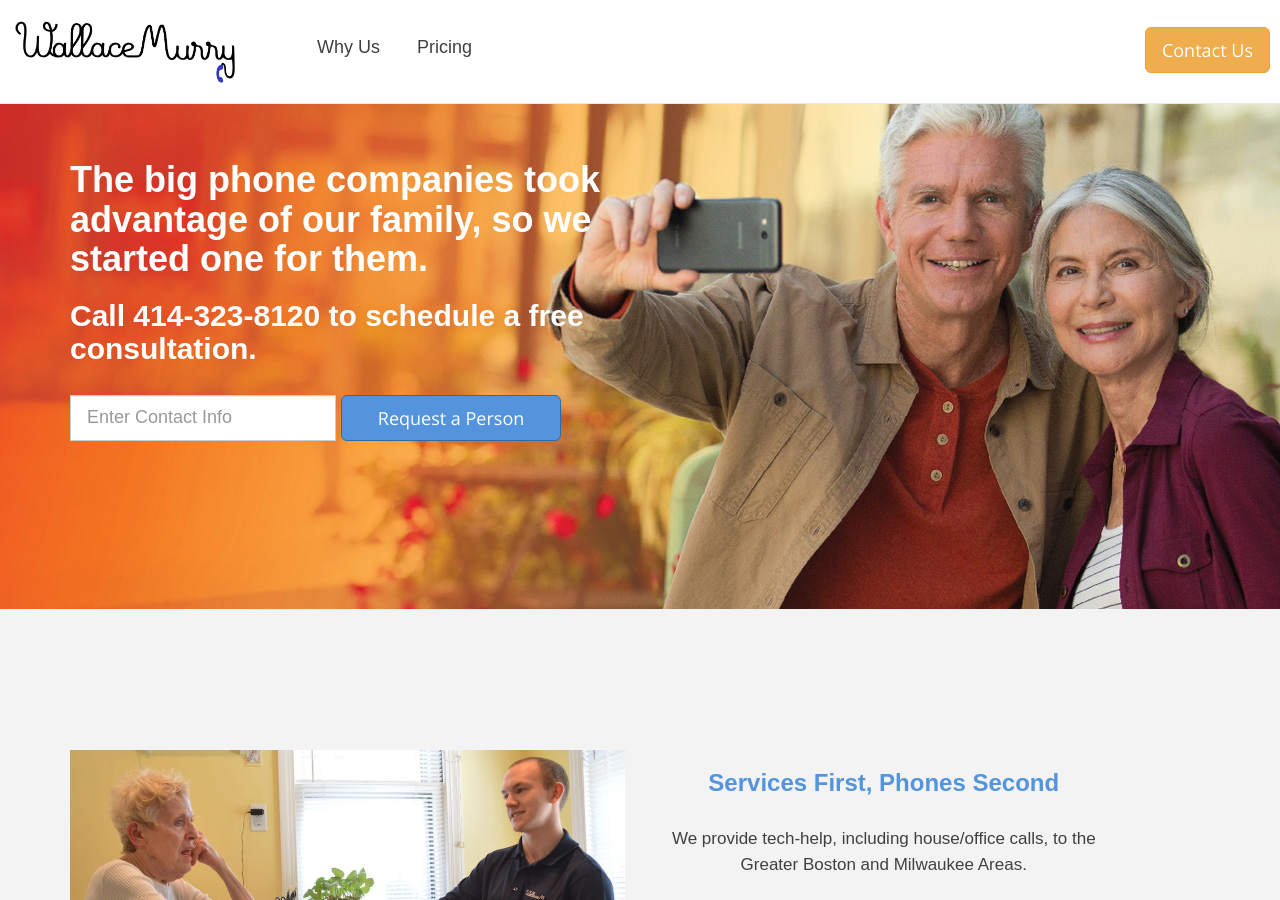
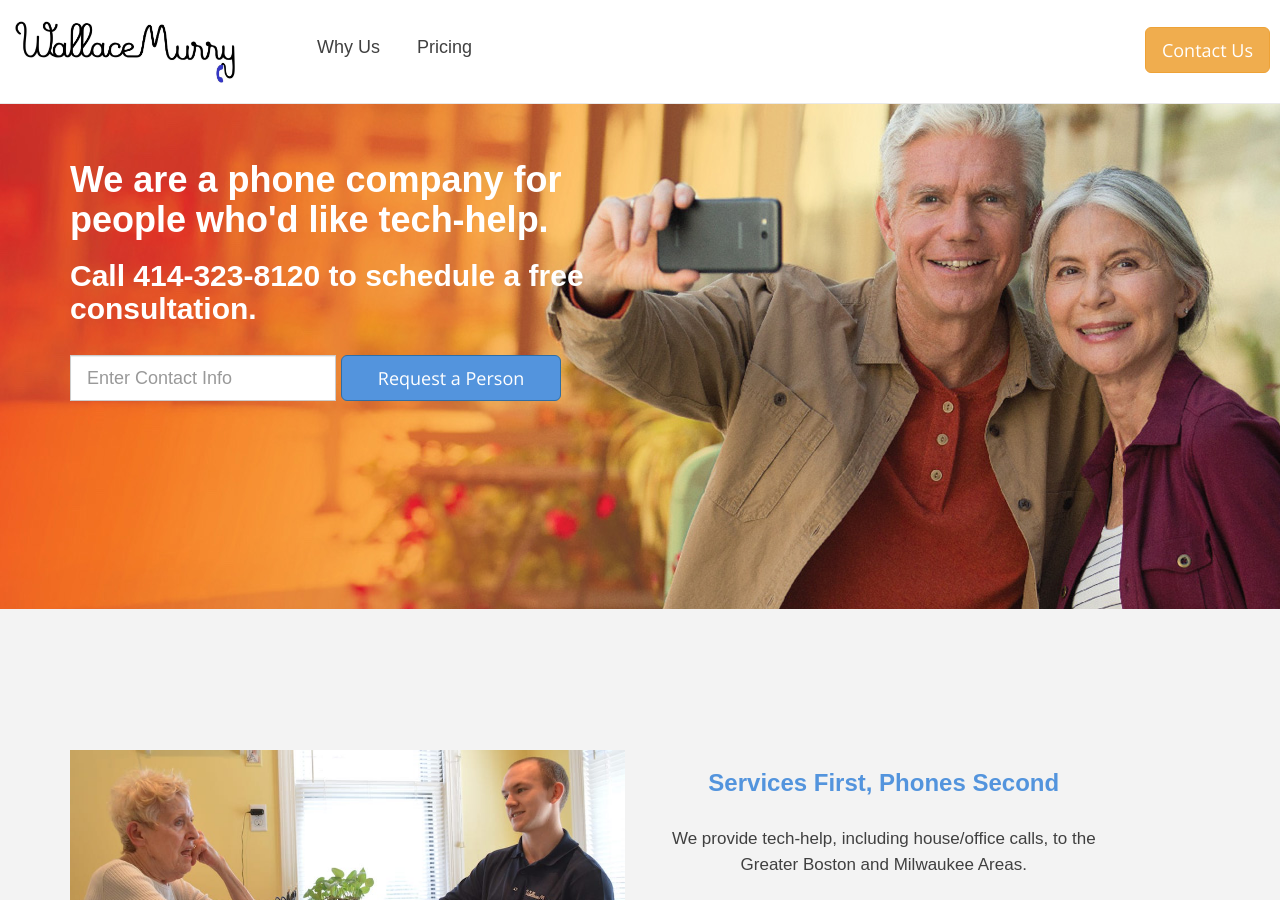
Before and after one commit to jalague/wallacemurry, a Jekyll site: the page built from index.html, in a window 1280 px wide and 900 px high. Built offline with Jekyll 4.4.1, drawn with Linux system fonts in a browser that asks for light colours; nearby versions of some CDN libraries.

Commit message:
copy change

```diff
--- a/_layouts/homepage.html
+++ b/_layouts/homepage.html
@@ -19,7 +19,7 @@ layout: base_home
 
       <div class='col-md-6 '>
         <h1 class='main-headline'>
-          The big phone companies took advantage of our family, so we started one for them.
+          We are a phone company for people who'd like tech-help.
 
 
         </h1>
@@ -58,4 +58,6 @@ layout: base_home
       {{ content }}
     </div>
   </div>
+
+
 </div>
```
